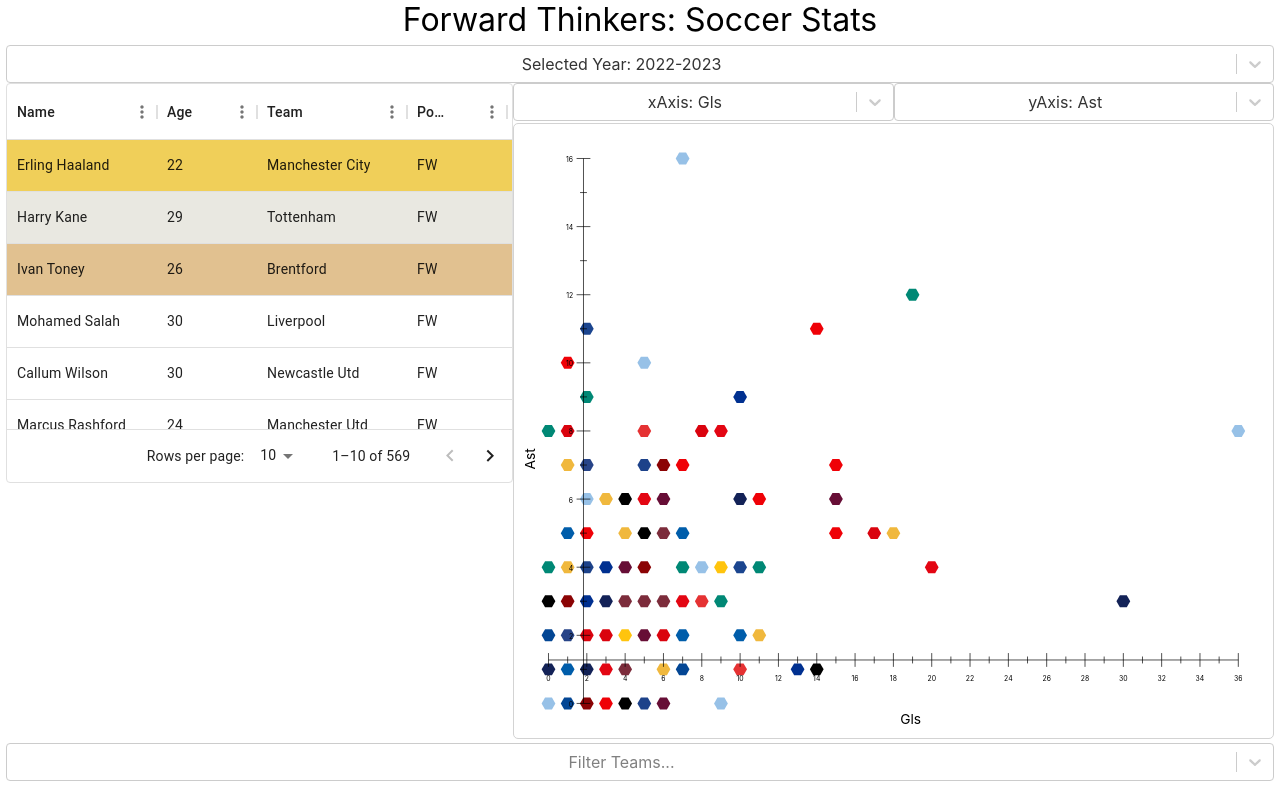
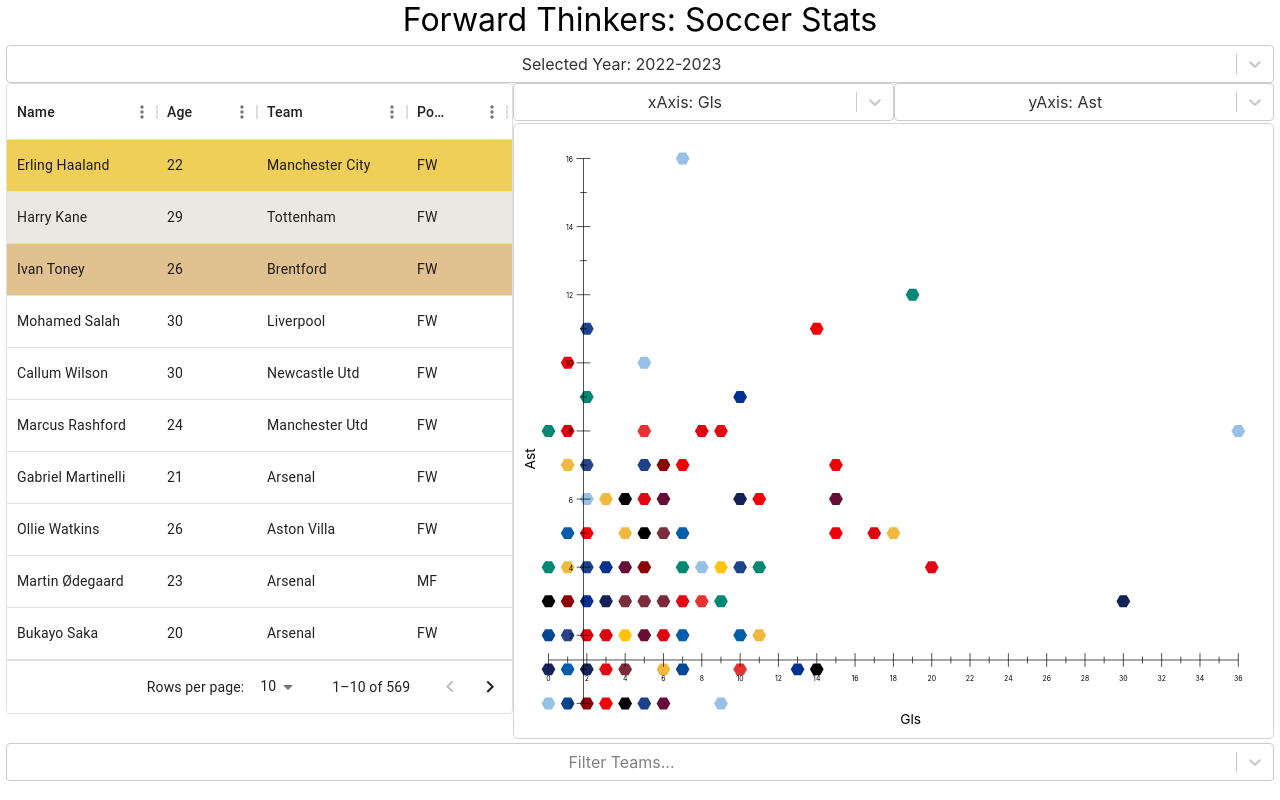
Before and after one commit to Nuri-G/ForwardThinkers, a React (Create React App) app: page / in a window 1280 px wide. Built offline with nearby package versions, Linux system fonts and the light colour scheme.

Commit message:
fixed table size, now has correct size and colors

```diff
--- a/src/Leaderboard.js
+++ b/src/Leaderboard.js
@@ -80,7 +80,6 @@ const columns = [
                 redCards: Number(row.Performance.CrdR)}});
 
       return (
-        <div style={{ height: 400, width: '100%' }}>
           <StripedDataGrid
             rows={gridRows}
             columns={columns}
@@ -103,7 +102,6 @@ const columns = [
               }
             }}
           />
-        </div>
       );
     }
   }
```
